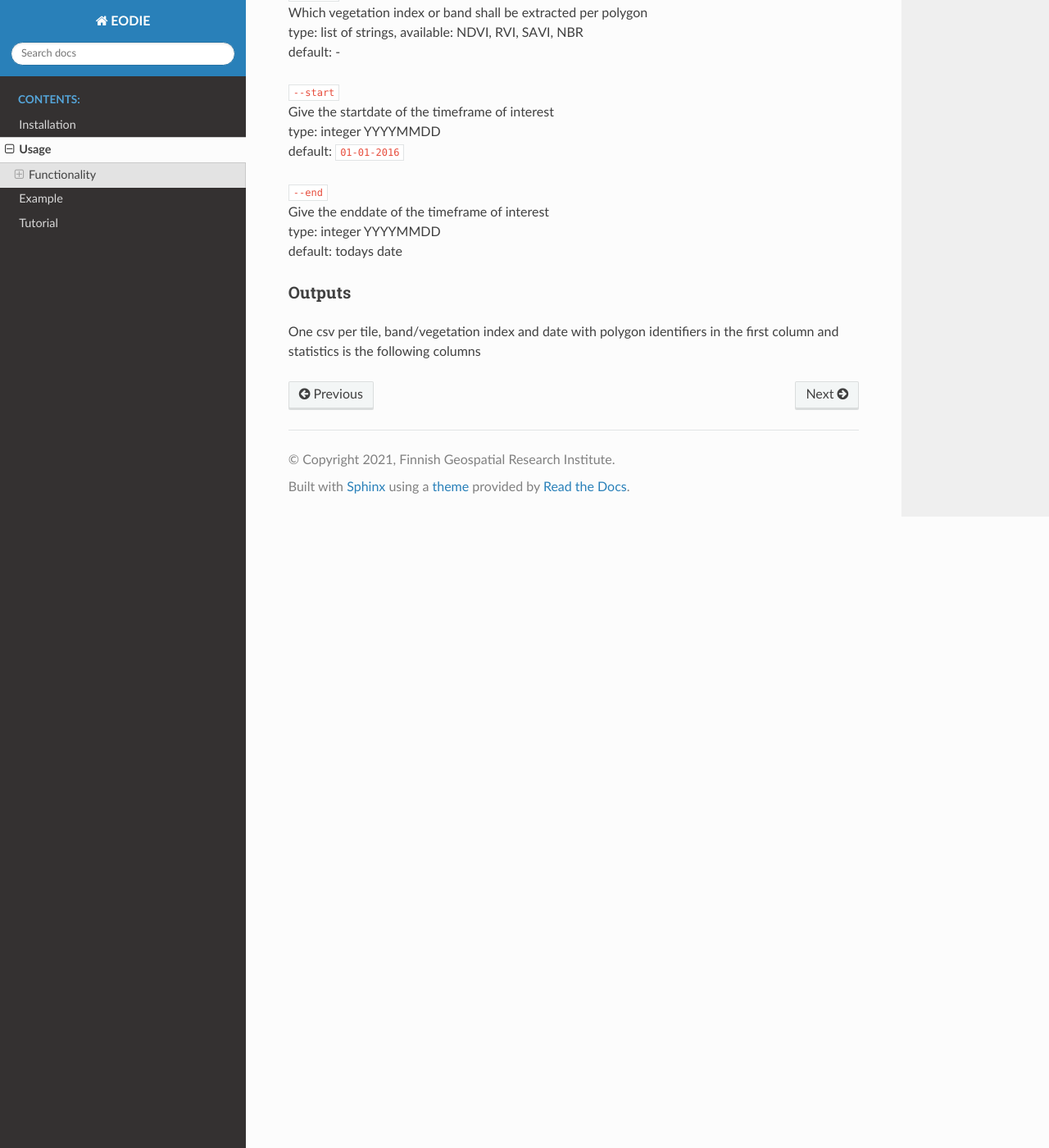
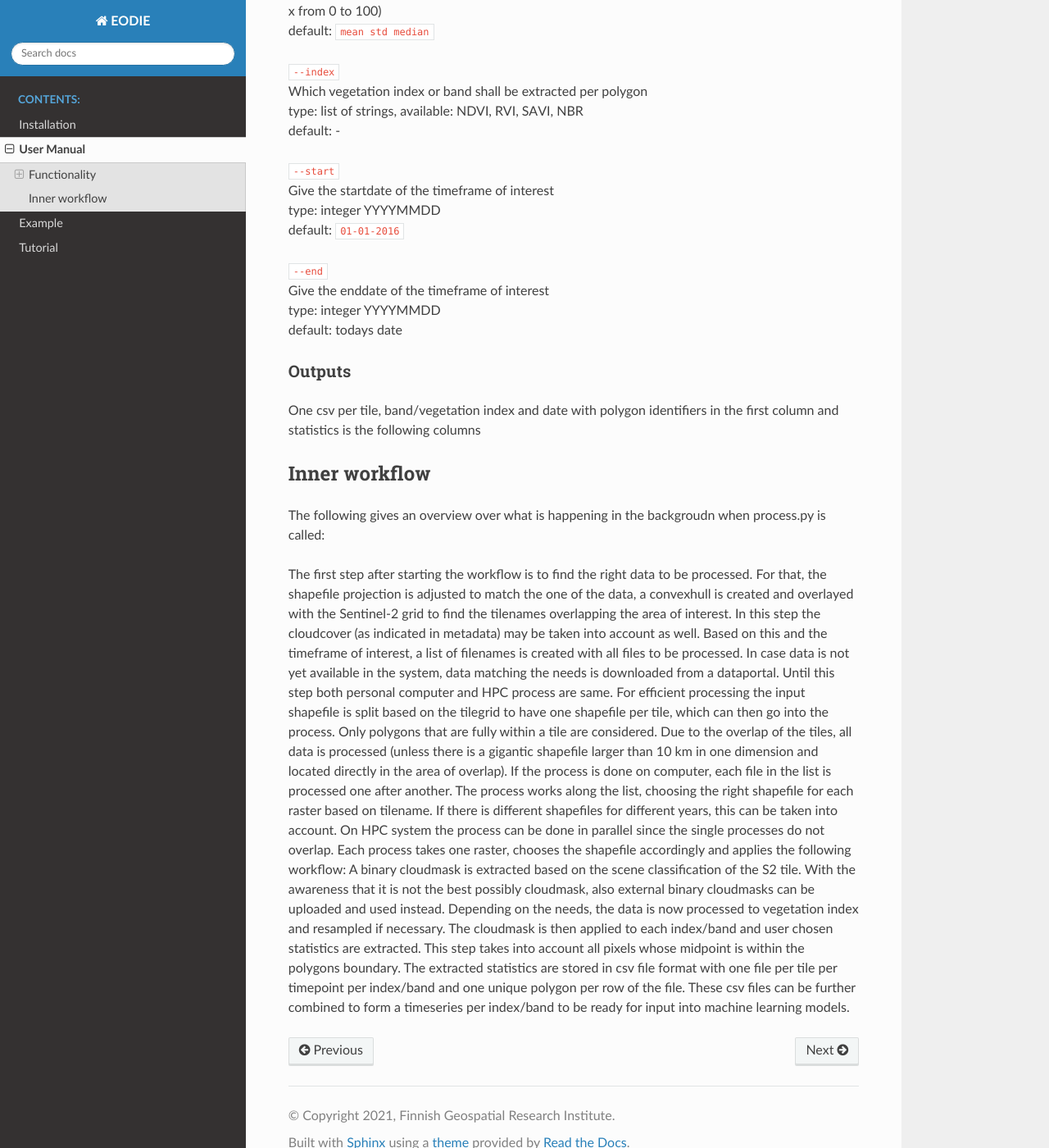
Before and after one commit to samumantha/EODIE, a Sphinx documentation site: the page built from docs/Use.rst, in a window 1280 px wide and 1400 px high, scrolled down 1184 px. Shown: the whole window at 82% size. Built offline with Sphinx 7.4.7 and the Read the Docs theme 2.0.0, drawn with Linux system fonts in a browser that asks for light colours; some of the changed text lies outside the part shown.

Commit message:
basic inner workflow added

```diff
--- a/docs/Use.rst
+++ b/docs/Use.rst
@@ -1,6 +1,8 @@
-Usage
-======
+User Manual
+============
 
+In this manual the general functionality of EODIE is described. In the end you can also find a usage example :ref:`example` (no external data needed).
+For more examples with explanations, please check out :ref:`tutorial`.
 
 Functionality
 -------------
@@ -63,3 +65,34 @@ The tool requires the following inputs:
 Outputs
 ^^^^^^^^
 One csv per tile, band/vegetation index and date with polygon identifiers in the first column and statistics is the following columns
+
+
+Inner workflow
+----------------
+
+The following gives an overview over what is happening in the backgroudn when process.py is called:
+
+The first step after starting the workflow is to find the right data to be processed.
+For that, the shapefile projection is adjusted to match the one of the data, a convexhull
+is created and overlayed with the Sentinel-2 grid to find the tilenames overlapping the
+area of interest. In this step the cloudcover (as indicated in metadata) may be taken into
+account as well. Based on this and the timeframe of interest, a list of filenames is created
+with all files to be processed. In case data is not yet available in the system, data matching
+the needs is downloaded from a dataportal. Until this step both personal computer and HPC process
+are same. For efficient processing the input shapefile is split based on the tilegrid to have one
+shapefile per tile, which can then go into the process. Only polygons that are fully within a tile
+are considered. Due to the overlap of the tiles, all data is processed (unless there is a gigantic
+shapefile larger than 10 km in one dimension and located directly in the area of overlap). If the
+process is done on computer, each file in the list is processed one after another. The process
+works along the list, choosing the right shapefile for each raster based on tilename. If there is
+different shapefiles for different years, this can be taken into account. On HPC system the process
+can be done in parallel since the single processes do not overlap. Each process takes one raster,
+chooses the shapefile accordingly and applies the following workflow:
+A binary cloudmask is extracted based on the scene classification of the S2 tile. With the awareness
+that it is not the best possibly cloudmask, also external binary cloudmasks can be uploaded and used
+instead. Depending on the needs, the data is now processed to vegetation index and resampled if necessary.
+The cloudmask is then applied to each index/band and user chosen statistics are extracted.
+This step takes into account all pixels whose midpoint is within the polygons boundary.
+The extracted statistics are stored in csv file format with one file per tile per timepoint per index/band
+and one unique polygon per row of the file.
+These csv files can be further combined to form a timeseries per index/band to be ready for input into machine learning models.
```
